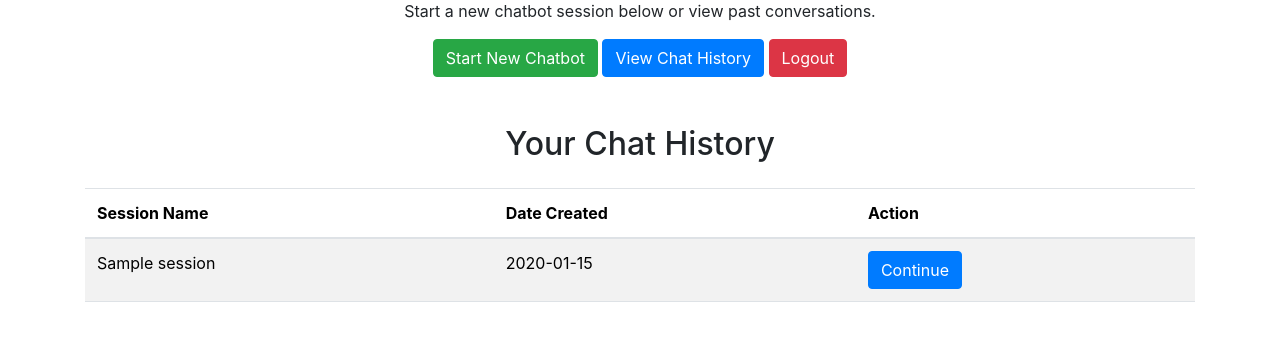
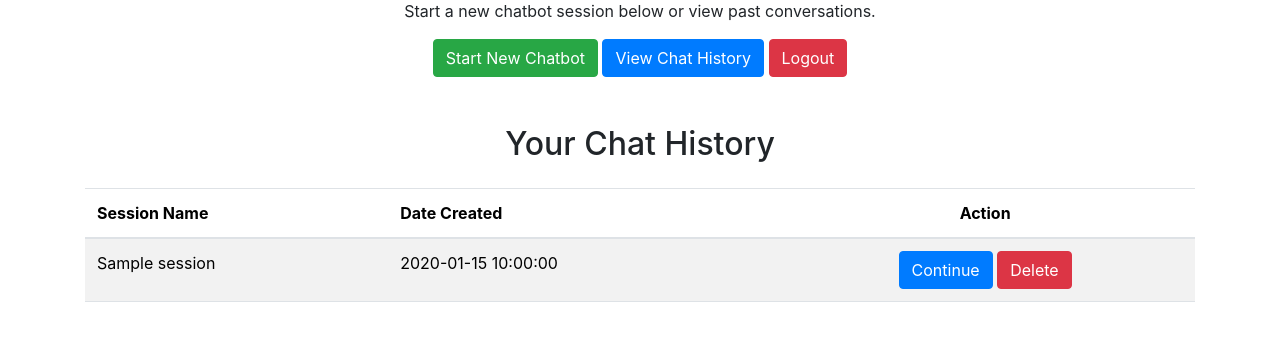
Before and after one commit to 22038809-QICHYE/Mobile-Team-care-Deprescribing-Application-with-Gen-AI-ChatBot, a Flask app: template TDA_chatbot/templates/cb_view_history.html in a window 1280 px wide. Shown: the part 151-492 px from the top of the page. Run offline with Flask 3, Linux system fonts and the light colour scheme; the template is opened without the code that fills it: most values are stand-ins (such as "Sample title", 1, 10 or a date in 2020); some libraries are stand-ins or nearby versions.

Commit message:
Add files via upload

```diff
--- a/TDA_chatbot/templates/cb_view_history.html
+++ b/TDA_chatbot/templates/cb_view_history.html
@@ -32,16 +32,19 @@
             <tr>
                 <th>Session Name</th>
                 <th>Date Created</th>
-                <th>Action</th>
+                <th class="text-center">Action</th>
             </tr>
         </thead>
         <tbody>
             {% for session in history %}
             <tr>
                 <td>{{ session.session_name }}</td>
-                <td>{{ session.start_time.strftime('%Y-%m-%d') }}</td>
-                <td>
+                <td>{{ session.start_time }}</td>
+                <td class="text-center">
                     <a href="/chat?session_id={{ session.session_id }}" class="btn btn-primary">Continue</a>
+                    <form action="/delete_session/{{ session.session_id }}" method="POST" style="display:inline;">
+                        <button type="submit" class="btn btn-danger" onclick="return confirm('Are you sure you want to delete this session?');">Delete</button>
+                    </form>
                 </td>
             </tr>
             {% else %}
```
Also changed, not shown: TDA_chatbot/templates/cb_admin_view_history.html (+11 -3 lines).
